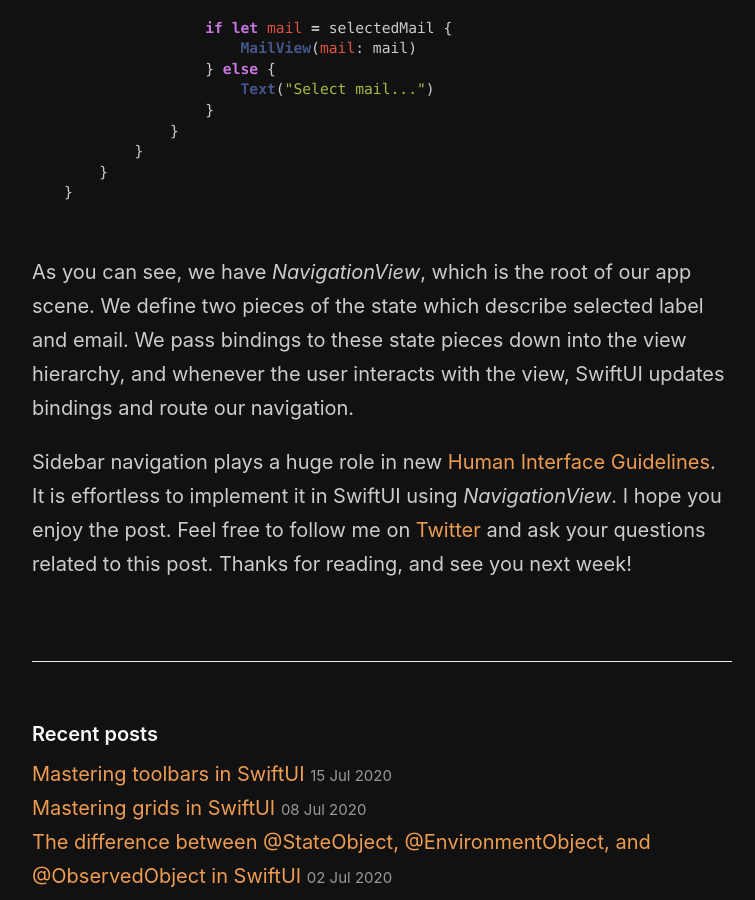
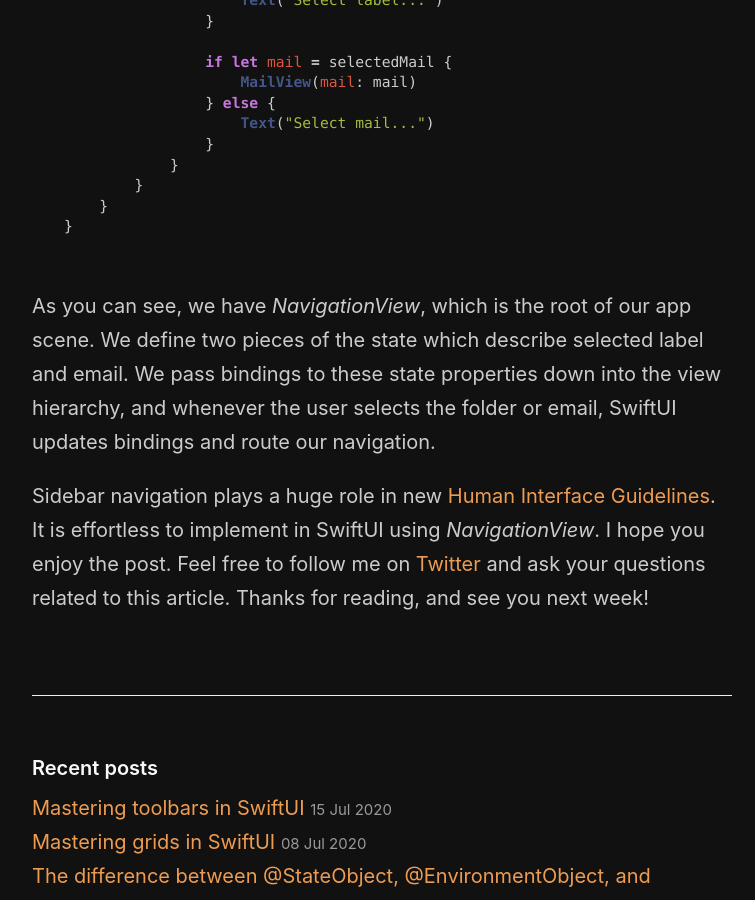
Before and after one commit to mecid/mecid.github.io, a Jekyll site: the page built from _posts/2020-07-21-sidebar-navigation-in-swiftui.md, in a window 1280 px wide and 900 px high, scrolled down 4112 px. Shown: the whole window, without its empty margins (258-1013 px from the left). Built offline with Jekyll 4.4.1, drawn with Linux system fonts in a browser that asks for light colours; some of the changed text lies outside the part shown.

Commit message:
Update 2020-07-21-sidebar-navigation-in-swiftui.md

````diff
--- a/_posts/2020-07-21-sidebar-navigation-in-swiftui.md
+++ b/_posts/2020-07-21-sidebar-navigation-in-swiftui.md
@@ -13,7 +13,7 @@
 
 > To learn about building navigation using *NavigationView* and *NavigationLink*, take a look at my ["Navigation in SwiftUI"](/2020/07/21/sidebar-navigation-in-swiftui/) post.
 
-Let's build a prototype of a mail app that uses three-column navigation. SwiftUI provides *NavigationView* that allows us to create a master-detail flow. You can put inside a *NavigationView* up to three children. In this case, SwiftUI will place views side-by-side. Let's start by declaring our data model.
+Let's build a prototype of a mail app that uses three-column navigation. SwiftUI provides *NavigationView* that allows us to create a master-detail flow. You can put up to three children inside a *NavigationView*. In this case, SwiftUI will place views side-by-side. Let's start by declaring our data model.
 
 ```swift
 import SwiftUI
@@ -138,6 +138,6 @@
 }
 ```
 
-As you can see, we have *NavigationView*, which is the root of our app scene. We define two pieces of the state which describe selected label and email. We pass bindings to these state pieces down into the view hierarchy, and whenever the user interacts with the view, SwiftUI updates bindings and route our navigation.
+As you can see, we have *NavigationView*, which is the root of our app scene. We define two pieces of the state which describe selected label and email. We pass bindings to these state properties down into the view hierarchy, and whenever the user selects the folder or email, SwiftUI updates bindings and route our navigation.
 
-Sidebar navigation plays a huge role in new [Human Interface Guidelines](https://developer.apple.com/design/human-interface-guidelines/ios/bars/sidebars/). It is effortless to implement it in SwiftUI using *NavigationView*. I hope you enjoy the post. Feel free to follow me on [Twitter](https://twitter.com/mecid) and ask your questions related to this post. Thanks for reading, and see you next week!
+Sidebar navigation plays a huge role in new [Human Interface Guidelines](https://developer.apple.com/design/human-interface-guidelines/ios/bars/sidebars/). It is effortless to implement in SwiftUI using *NavigationView*. I hope you enjoy the post. Feel free to follow me on [Twitter](https://twitter.com/mecid) and ask your questions related to this article. Thanks for reading, and see you next week!
````
Also changed, not shown: other parts of _posts/2020-07-21-sidebar-navigation-in-swiftui.md (+2 -2 lines).
